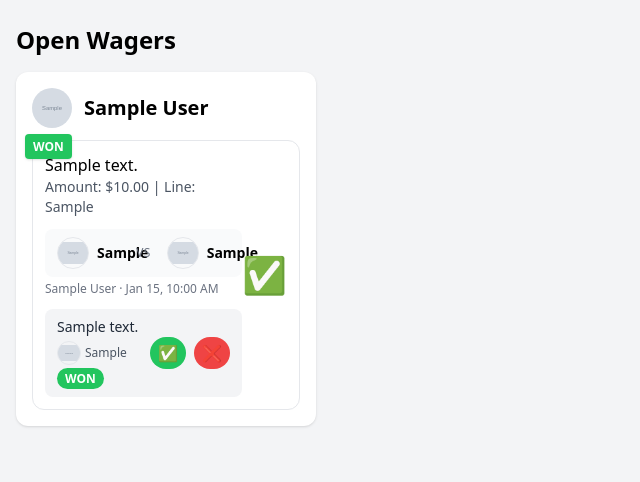
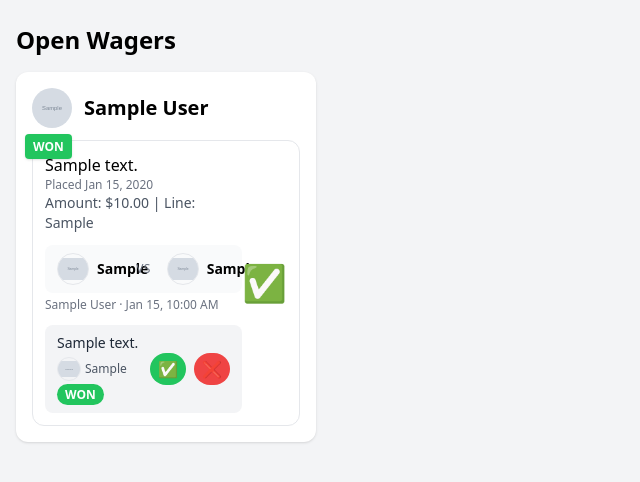
Before and after one commit to CalWooten95/roach-parlor, a FastAPI app: page / in a window 1280 px wide. Shown: the part 60-542 px from the top of the page, without its empty margins (0-640 px from the left). Run offline with FastAPI, Linux system fonts and the light colour scheme; tables that the repository leaves empty hold one stand-in row (values such as "Sample post"); grey boxes marked "Sample" are stand-in pictures; some libraries are stand-ins or nearby versions.

Commit message:
add date to wagers

```diff
--- a/web/app/templates/archived.html
+++ b/web/app/templates/archived.html
@@ -32,6 +32,7 @@
               <span class="text-2xl {{ status_color }}">{{ status_icon }}</span>
               <div>
                 <p class="font-medium">{{ wager.description }}</p>
+                <p class="text-xs text-gray-500">Placed {{ wager.created_at.strftime('%b %d, %Y') if wager.created_at else '—' }}</p>
                 <p class="text-sm text-gray-600">Amount: ${{ '{:,.2f}'.format(wager.amount) }} | Line: {{ wager.line }}</p>
                 {% if wager.payout is not none %}
                 <p class="text-sm text-gray-600">Payout: ${{ '{:,.2f}'.format(wager.payout) }}</p>
--- a/web/app/templates/index.html
+++ b/web/app/templates/index.html
@@ -31,6 +31,7 @@
           <!-- Description + Amount/Line + Action Buttons -->
           <div>
             <p class="font-medium">{{ wager.description }}</p>
+            <p class="text-xs text-gray-500">Placed {{ wager.created_at.strftime('%b %d, %Y') if wager.created_at else '—' }}</p>
             <p class="text-sm text-gray-600">Amount: ${{ '{:,.2f}'.format(wager.amount) }} | Line: {{ wager.line }}</p>
             {% if wager.payout is not none %}
             <p class="text-sm text-gray-600">Payout: ${{ '{:,.2f}'.format(wager.payout) }}</p>
```
